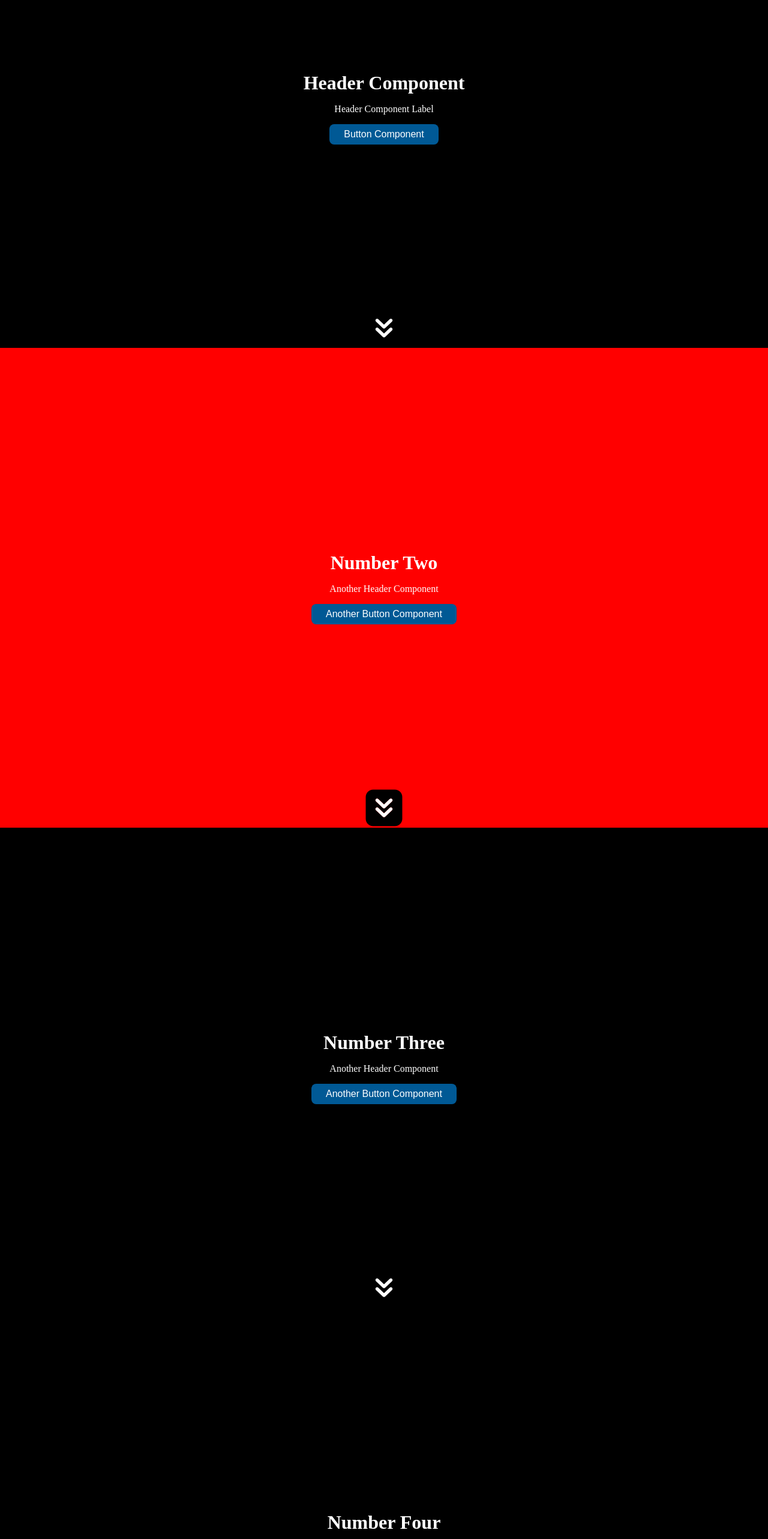
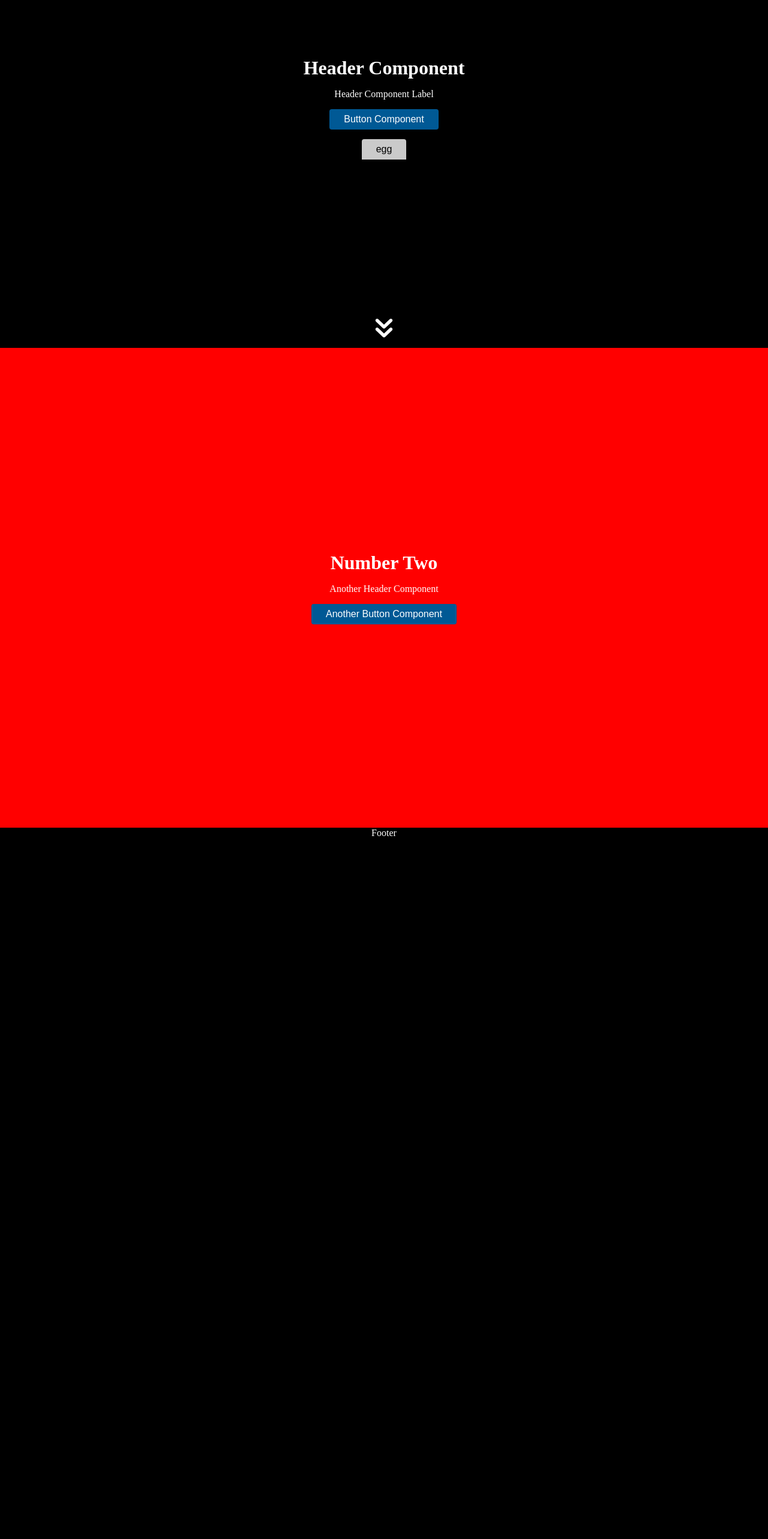
Before and after one commit to RyanBriggsDev/portfolio-2023, a Next.js app: page /utility-components/header in a window 1280 px wide. Shown: the part 220-2786 px from the top of the page at 60% size. After the commit the page ends 1618 px from the top, so only its background shows below. Built offline with nearby package versions, Linux system fonts and the light colour scheme.

Commit message:
dropdown component functionality

```diff
--- a/src/components/global/Button.jsx
+++ b/src/components/global/Button.jsx
@@ -2,7 +2,7 @@ export default function Button(props) {
 
     const styles = {
         button: {
-            borderRadius: props.borderRadius ? props.borderRadius : '0.5rem',
+            borderRadius: props.borderRadius ? props.borderRadius : '0.25rem',
             padding: props.padding ? props.padding : '0.5rem 1.5rem',
             cursor: 'pointer',
             border: 'none',
--- /dev/null
+++ b/src/components/global/Dropdown.jsx
@@ -0,0 +1,48 @@
+import { useState } from "react"
+import Link from "next/link"
+import Button from "./Button"
+
+export default function Dropdown (props) {
+
+    const [dropdownToggle, setDropdownToggle] = useState(false)
+
+    return (
+        <div>
+            <Button
+                text={props.dropdownTitle}
+                textClassName={props.btnTextClassName}
+                className={props.btnClassName}
+                fontSize={props.btnTextFontSize}
+                onClick={() => setDropdownToggle(!dropdownToggle)}
+                borderRadius={'0.25rem 0.25rem 0 0'}
+            />
+            {dropdownToggle ?
+                <DropdownList
+                    dropdownData={props.dropdownData}
+                />
+            :
+            <></>
+            }
+        </div>
+    )
+}
+
+function DropdownList (props) {
+
+    return (
+        <>
+            {props.dropdownData.map((item, index) => (
+                <ul key={index} className={`dropdown-list ${props.dropdownListClassName}`}>
+                    <DropdownItem title={item.name} link={item.link}/>
+                </ul>
+            ))}
+        </>
+    )
+}
+
+function DropdownItem (props) {
+
+    return (
+        <Link href={`${props.link}`}><li>{props.title}</li></Link>
+    )
+}
--- a/src/components/global/Header.jsx
+++ b/src/components/global/Header.jsx
@@ -1,4 +1,5 @@
 import Button from './Button'
+import Dropdown from './Dropdown'
 
 export default function Header (props) {
 
@@ -6,13 +7,24 @@ export default function Header (props) {
         <div className={`header ${props.className}`}>
             <h1>{props.h1 ? props.h1 : 'h1'}</h1>
             <p>{props.label ? props.label : 'label'}</p>
+            {props.btnText ?
                 <Button
                     text={props.btnText}
                     textClassName={props.textClassName}
                     className={props.btnClassName}
                     fontSize={props.btnFontSize}
                     onClick={props.btnOnClick}
-            />
+                /> : <></>
+            }
+            {props.dropdownTitle ?
+                <Dropdown
+                    dropdownTitle={props.dropdownTitle}
+                    btnTextClassNane={props.dropdownBtnTextClassName}
+                    btnClassName={props.dropdownBtnClassName}
+                    btnTextFontSize={props.dropdownBtnTextFontSize}
+                    dropdownData={props.dropdownData}
+                /> : <></>
+            }
         </div>
     )
 }
--- a/src/components/global/VerticalScroll.jsx
+++ b/src/components/global/VerticalScroll.jsx
@@ -10,9 +10,12 @@ export default function VerticalScroll ({children, link, id, style, className})
     return (
         <div id={id ? id : ''} onClick={() => onClick()} className={`vertical-scroll flex f-center w-100 ${className ? className : ''}`} style={style ? style : null}>
             {children}
-            <Link className='vertical-scroll-link flex f-center' scroll={false} href={`#${link ? link : ''}`}>
+            {link ?
+                <Link className='vertical-scroll-link flex f-center' scroll={false} href={`#${link ? link : ''}`}>
                 <div className="vertical-scroll-arrow" style={{backgroundImage: `url(${iconDownArrow.src})`}}></div>
             </Link>
+            : <></>
+            }
         </div>
     )
 }
--- a/src/pages/utility-components/header/index.jsx
+++ b/src/pages/utility-components/header/index.jsx
@@ -15,12 +15,13 @@ function index() {
             btnText='Button Component'
             btnOnClick={() => console.log('click')}
             btnClassName='btn-primary'
+            dropdownTitle='egg'
+            dropdownData={dropdownData}
           />
         </VerticalScroll>
 
         <VerticalScroll
           id='2'
-          link='3'
           style={{backgroundColor: 'red'}}
         >
           <Header
@@ -32,49 +33,23 @@ function index() {
             btnClassName='btn-primary'
           />
         </VerticalScroll>
-
-        <VerticalScroll
-          id='3'
-          link='4'
-        >
-          <Header
-            className='flex f-center f-d-col gap-1'
-            h1='Number Three'
-            label='Another Header Component'
-            btnText='Another Button Component'
-            btnOnClick={() => console.log('click')}
-            btnClassName='btn-primary'
-          />
-        </VerticalScroll>
-
-        <VerticalScroll
-          id='4'
-          link='5'
-        >
-          <Header
-            className='flex f-center f-d-col gap-1'
-            h1='Number Four'
-            label='Another Header Component'
-            btnText='Another Button Component'
-            btnOnClick={() => console.log('click')}
-            btnClassName='btn-primary'
-          />
-        </VerticalScroll>
-
-        <VerticalScroll
-          id='5'
-        >
-          <Header
-            className='flex f-center f-d-col gap-1'
-            h1='Number Five'
-            label='Another Header Component'
-            btnText='Another Button Component'
-            btnOnClick={() => console.log('click')}
-            btnClassName='btn-primary'
-          />
-        </VerticalScroll>
     </>
   )
 }
 
 export default index
+
+const dropdownData = [
+  {
+    name: 'Home',
+    link: '/'
+  },
+  {
+    name: 'Projects',
+    link: '/projects'
+  },
+  {
+    name: 'Now',
+    link: '/now'
+  }
+]
```
Lines whose indentation alone changed are shown as unchanged.
